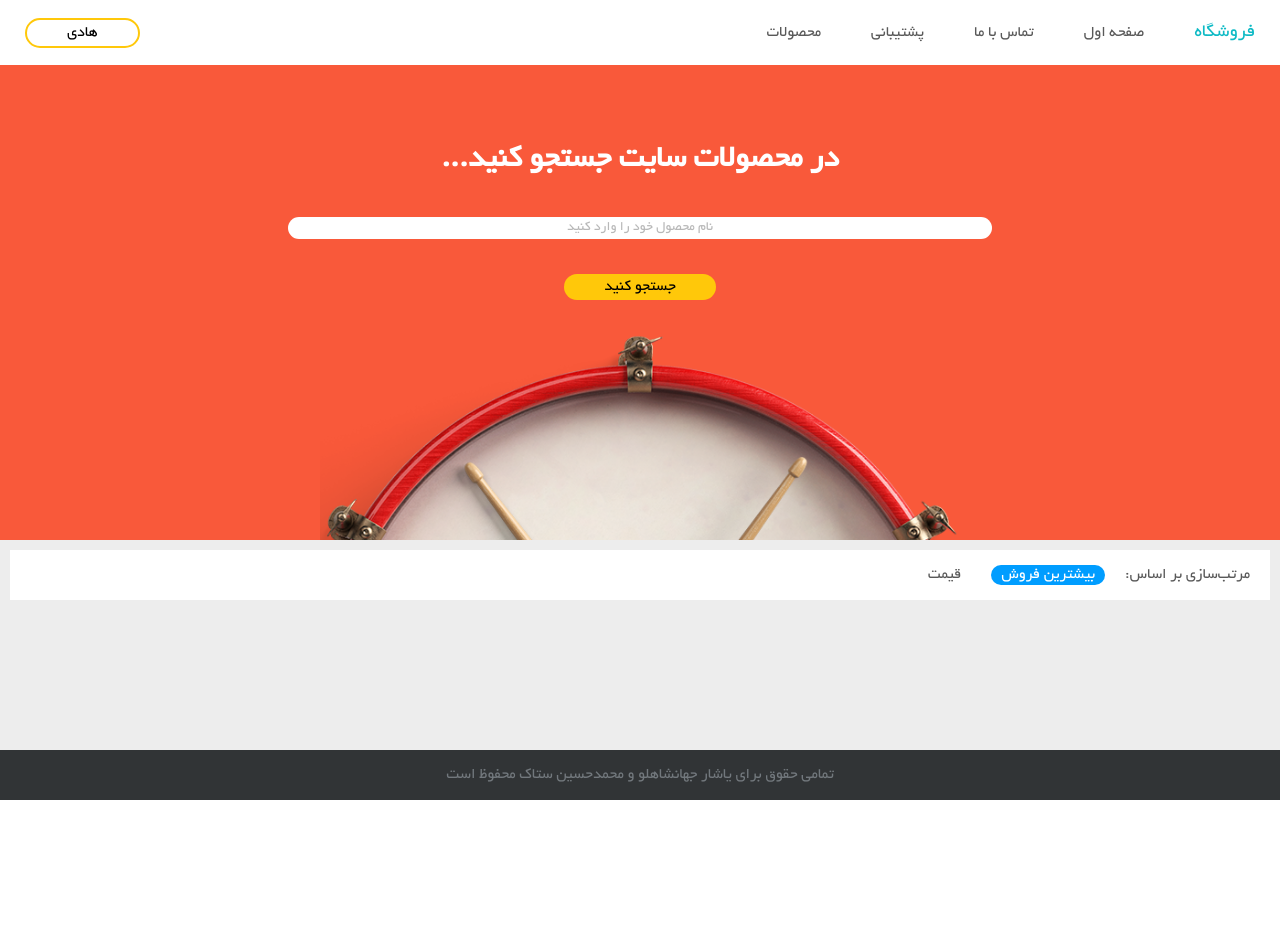
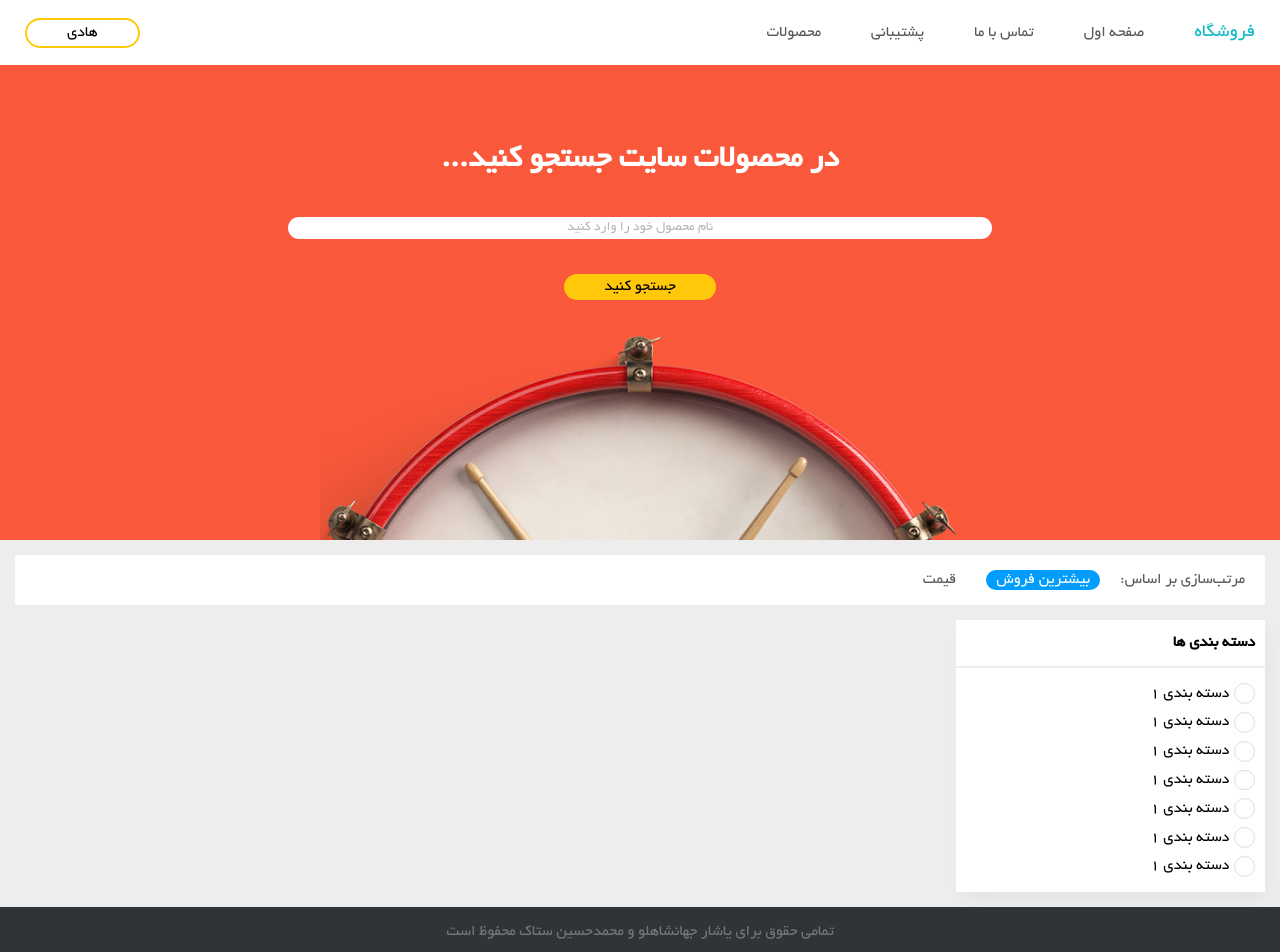
Before and after one commit to mhstk/online-shop, a React (Create React App) app: page / in a window 1280 px wide. Shown: the top 952 px of the page. Before the commit the page ends 800 px from the top, so only its background shows below. Built offline with nearby package versions, Linux system fonts and the light colour scheme.

Commit message:
categories added

```diff
--- a/src/containers/home/home.js
+++ b/src/containers/home/home.js
@@ -2,12 +2,21 @@ import React from 'react';
 import styles from "./home.module.css"
 import Hero from "./hero/hero";
 import Sorter from "./itemsSection/sorter/sorter";
+import Categories from "./itemsSection/categories/categories";
 const Home = (props) => {
     return (
         <div className={styles.home}>
             <Hero/>
             <section className={styles.section}>
                 <Sorter/>
+                <div className={styles.container}>
+                    <div className={styles.sidebar}>
+                        <Categories/>
+                    </div>
+                    <div className={styles.items}>
+
+                    </div>
+                </div>
             </section>
         </div>
     );
--- a/src/containers/home/home.module.css
+++ b/src/containers/home/home.module.css
@@ -8,5 +8,22 @@
 .section {
     display: flex;
     flex-direction: column;
-    padding: 10px;
+    padding: 15px;
 }
+
+.container {
+    display: flex;
+    direction: rtl;
+    gap: 15px;
+}
+
+.sidebar {
+    width: 25%;
+    display: flex;
+    flex-direction: column;
+}
+
+.items {
+    width: 75%;
+
+}
--- a/src/containers/home/itemsSection/categories/categories.js
+++ b/src/containers/home/itemsSection/categories/categories.js
@@ -0,0 +1,32 @@
+import React from 'react';
+import styles from "./categories.module.css";
+
+const Categories = (props) => {
+    const l = [
+        "دسته بندی 1",
+        "دسته بندی 1",
+        "دسته بندی 1",
+        "دسته بندی 1",
+        "دسته بندی 1",
+        "دسته بندی 1",
+        "دسته بندی 1"
+    ];
+    return (
+        <div className={styles.categories}>
+            <h2>دسته‌ بندی ‌ها</h2>
+            <div className={styles.line}/>
+            <ul>
+                {l.map((cat,index) => {
+                    return (
+                        <li>
+                            <input type="checkbox" id={index} name={cat}/>
+                            <label htmlFor="vehicle1">{cat}</label>
+                        </li>
+                    )
+                })}
+            </ul>
+        </div>
+    )
+};
+
+export default Categories;
--- a/src/containers/home/itemsSection/categories/categories.module.css
+++ b/src/containers/home/itemsSection/categories/categories.module.css
@@ -0,0 +1,42 @@
+.categories {
+    background-color: white;
+    box-shadow: 4px 8px 16px -3px rgba(0,0,0,0.05);
+}
+
+.categories h2 {
+    margin: 15px 10px;
+}
+
+.line {
+    height: 2px;
+    width: 100%;
+    background-color: #ededed;
+}
+
+.categories ul {
+    list-style: none;
+    margin: 15px 10px;
+}
+
+.categories li {
+    display: flex;
+    align-items: center;
+    gap: 5px;
+    margin-bottom: 8px;
+}
+
+.categories input {
+    width: 1.3em;
+    height: 1.3em;
+    background-color: white;
+    border-radius: 50%;
+    vertical-align: middle;
+    border: 1px solid #ddd;
+    -webkit-appearance: none;
+    outline: none;
+    cursor: pointer;
+}
+
+.categories input:checked {
+    background-color: #009DFF;
+}
--- a/src/containers/home/itemsSection/sorter/sorter.module.css
+++ b/src/containers/home/itemsSection/sorter/sorter.module.css
@@ -8,6 +8,7 @@
     padding: 0 20px;
     gap: 20px;
     color: #595959;
+    margin-bottom: 15px;
 }
 
 .sorter button {
```
